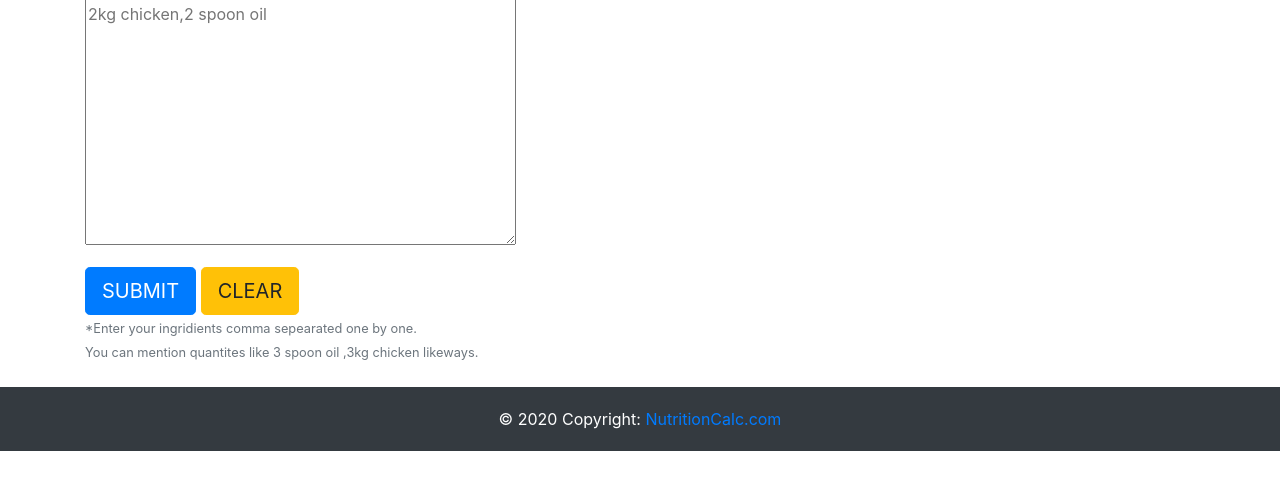
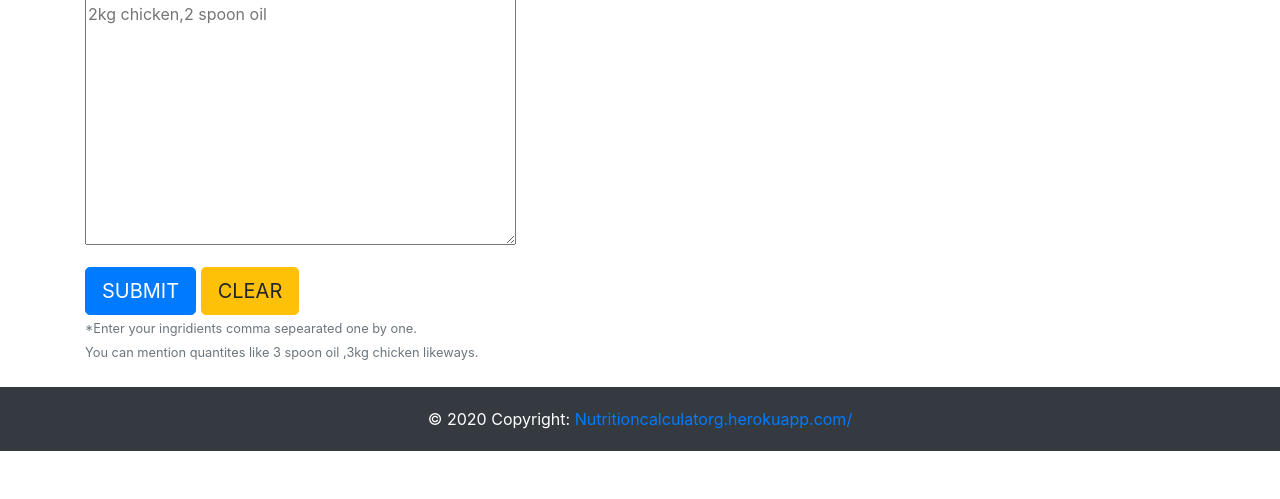
Before and after one commit to Guhan2211/nutricalculator, a Django app: page / in a window 1280 px wide. Shown: the part 301-800 px from the top of the page. Run offline with Django 3.2, Linux system fonts and the light colour scheme; some libraries are stand-ins or nearby versions.

Commit message:
make it better

```diff
--- a/nutri/templates/base.html
+++ b/nutri/templates/base.html
@@ -36,7 +36,7 @@
     <footer class="page-footer bg-dark font-small blue py-3 mt-2">
 
     <div class="footer-copyright text-center text-white py-1">© 2020 Copyright:
-      <a href="/"> NutritionCalc.com</a>
+      <a href="/"> Nutritioncalculatorg.herokuapp.com/</a>
     </div>
   </footer>
 
```
